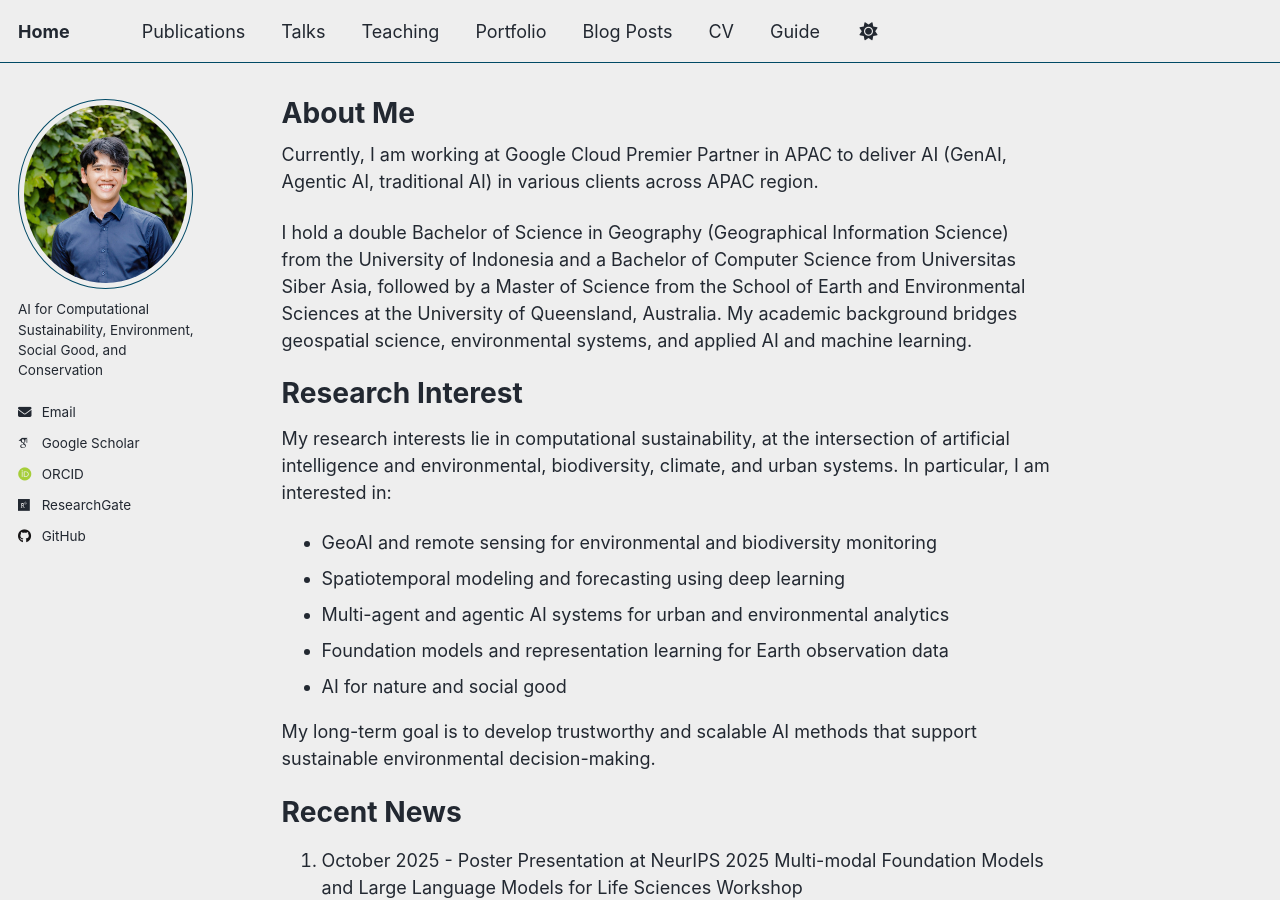
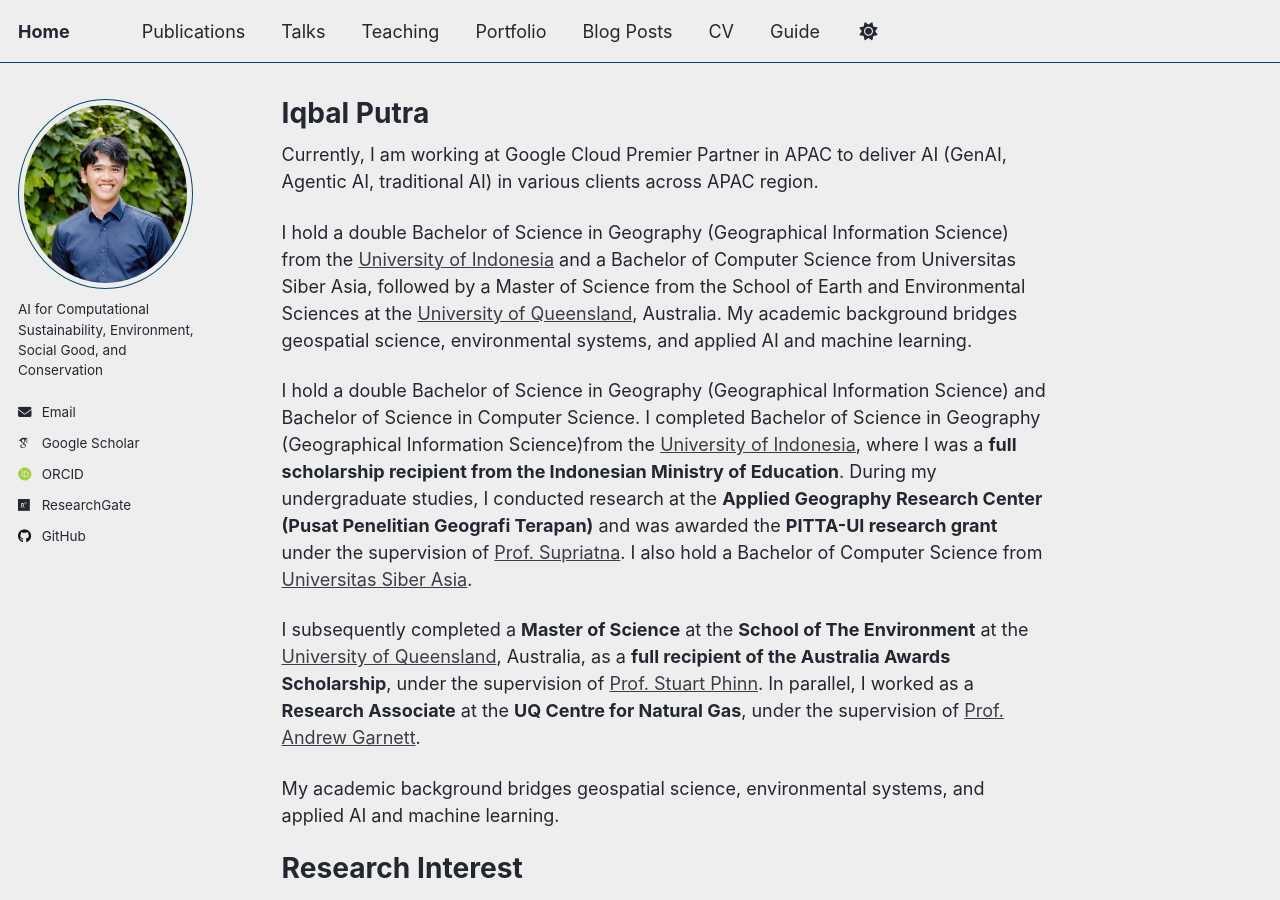
Before and after one commit to iqbal1201/iqbal1201.github.io, a Jekyll site: the page built from _pages/about.md, in a window 1280 px wide and 900 px high. Built offline with Jekyll 4.4.1, drawn with Linux system fonts in a browser that asks for light colours; some web fonts are replaced; a script that is not in the unit is left out; some of the changed text lies outside the part shown.

Commit message:
update content

```diff
--- a/_includes/footer/custom.html
+++ b/_includes/footer/custom.html
@@ -1,21 +1,5 @@
-<!-- start custom footer snippets -->
-
-
-<a href="/sitemap/">Sitemap</a>
-
-<!-- Support for MatJax -->
-<script defer src="https://cdnjs.cloudflare.com/polyfill/v3/polyfill.min.js?features=es6"></script>
-<script defer src="https://cdn.jsdelivr.net/npm/mathjax@3/es5/tex-mml-chtml.js" id="MathJax-script"></script>
-
-<!-- Support for Plotly -->
-<script defer src='https://cdnjs.cloudflare.com/ajax/libs/plotly.js/3.0.1/plotly.min.js'></script>
-
-<!-- Support for Mermaid -->
-<script type="module">
-    import mermaid from 'https://cdn.jsdelivr.net/npm/mermaid@11/dist/mermaid.esm.min.mjs';
-    mermaid.initialize({startOnLoad:true, theme:'default'});
-    await mermaid.run({querySelector:'code.language-mermaid'});
-</script>
-
-
-<!-- end custom footer snippets -->
+<p class="footer__copyright">
+  &copy; {{ site.time | date: '%Y' }} {{ site.name | default: site.title }}.
+  Last updated: {{ site.time | date: '%B %d, %Y' }}.
+  <a href="/sitemap/">Sitemap</a>
+</p>
--- a/_pages/about.md
+++ b/_pages/about.md
@@ -1,6 +1,6 @@
 ---
 permalink: /
-title: "About Me"
+title: "Iqbal Putra"
 show_head_title: false
 author_profile: true
 redirect_from:
@@ -10,7 +10,16 @@ redirect_from:
 
 Currently, I am working at Google Cloud Premier Partner in APAC to deliver AI (GenAI, Agentic AI, traditional AI) in various clients across APAC region.
 
-I hold a double Bachelor of Science in Geography (Geographical Information Science) from the University of Indonesia and a Bachelor of Computer Science from Universitas Siber Asia, followed by a Master of Science from the School of Earth and Environmental Sciences at the University of Queensland, Australia. My academic background bridges geospatial science, environmental systems, and applied AI and machine learning.
+I hold a double Bachelor of Science in Geography (Geographical Information Science) from the [University of Indonesia](https://www.ui.ac.id) and a Bachelor of Computer Science from Universitas Siber Asia, followed by a Master of Science from the School of Earth and Environmental Sciences at the [University of Queensland](https://environment.uq.edu.au/), Australia. My academic background bridges geospatial science, environmental systems, and applied AI and machine learning.
+
+I hold a double Bachelor of Science in Geography (Geographical Information Science) and Bachelor of Science in Computer Science. I completed Bachelor of Science in Geography (Geographical Information Science)from the
+[University of Indonesia](https://www.ui.ac.id), where I was a **full scholarship recipient from the Indonesian Ministry of Education**. During my undergraduate studies, I conducted research at the **Applied Geography Research Center (Pusat Penelitian Geografi Terapan)** and was awarded the **PITTA-UI research grant** under the supervision of [Prof. Supriatna](https://ppsml.sil.ui.ac.id/team-members/prof-dr-drs-supriatna-m-t-2/). I also hold a Bachelor of Computer Science from [Universitas Siber Asia](https://unsia.ac.id).
+
+I subsequently completed a **Master of Science** at the **School of The Environment** at the
+[University of Queensland](https://environment.uq.edu.au/), Australia, as a **full recipient of the Australia Awards Scholarship**, under the supervision of [Prof. Stuart Phinn](https://environment.uq.edu.au/profile/13550/stuart-phinn). In parallel, I worked as a **Research Associate** at the **UQ Centre for Natural Gas**, under the supervision of [Prof. Andrew Garnett](https://gas-energy.centre.uq.edu.au/about/our-people/andrewgarnett).
+
+My academic background bridges geospatial science, environmental systems, and applied AI and machine learning.
+
 
 
 Research Interest
```
